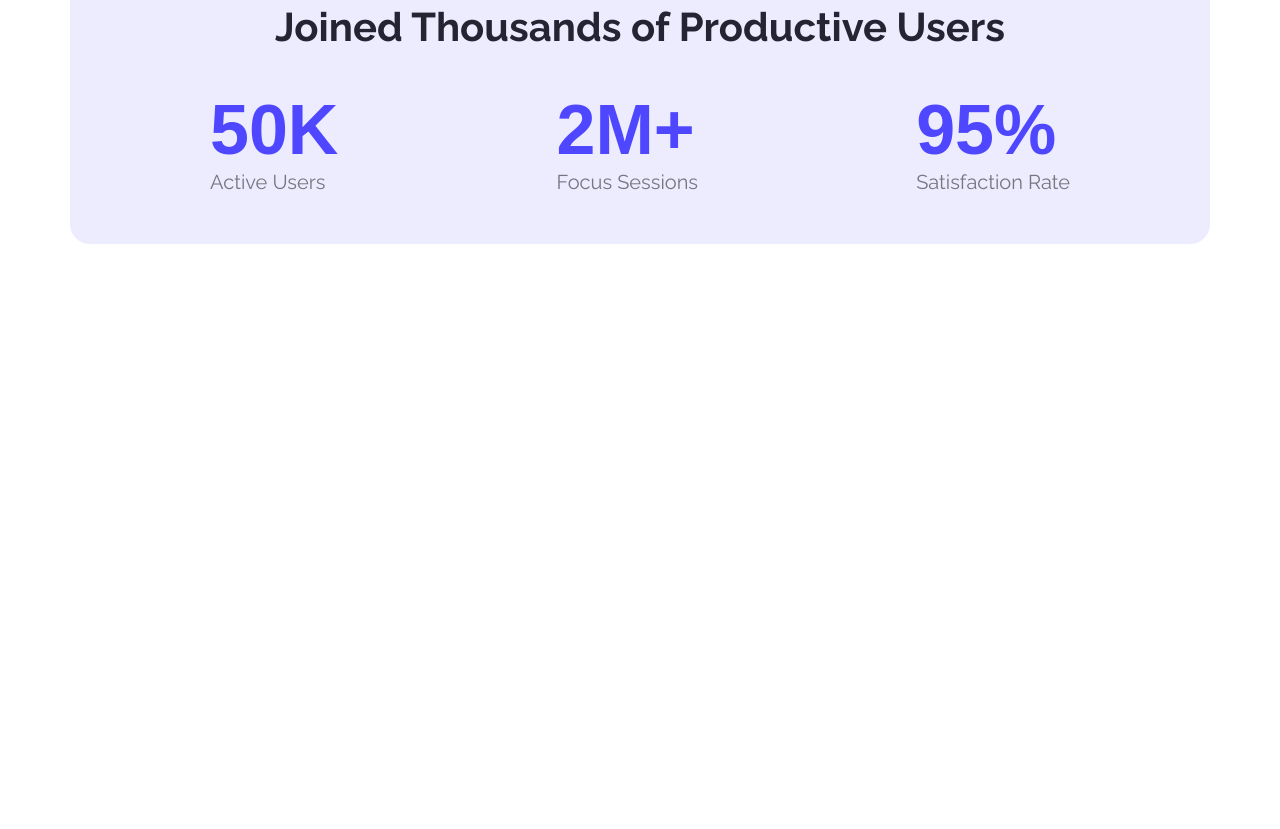
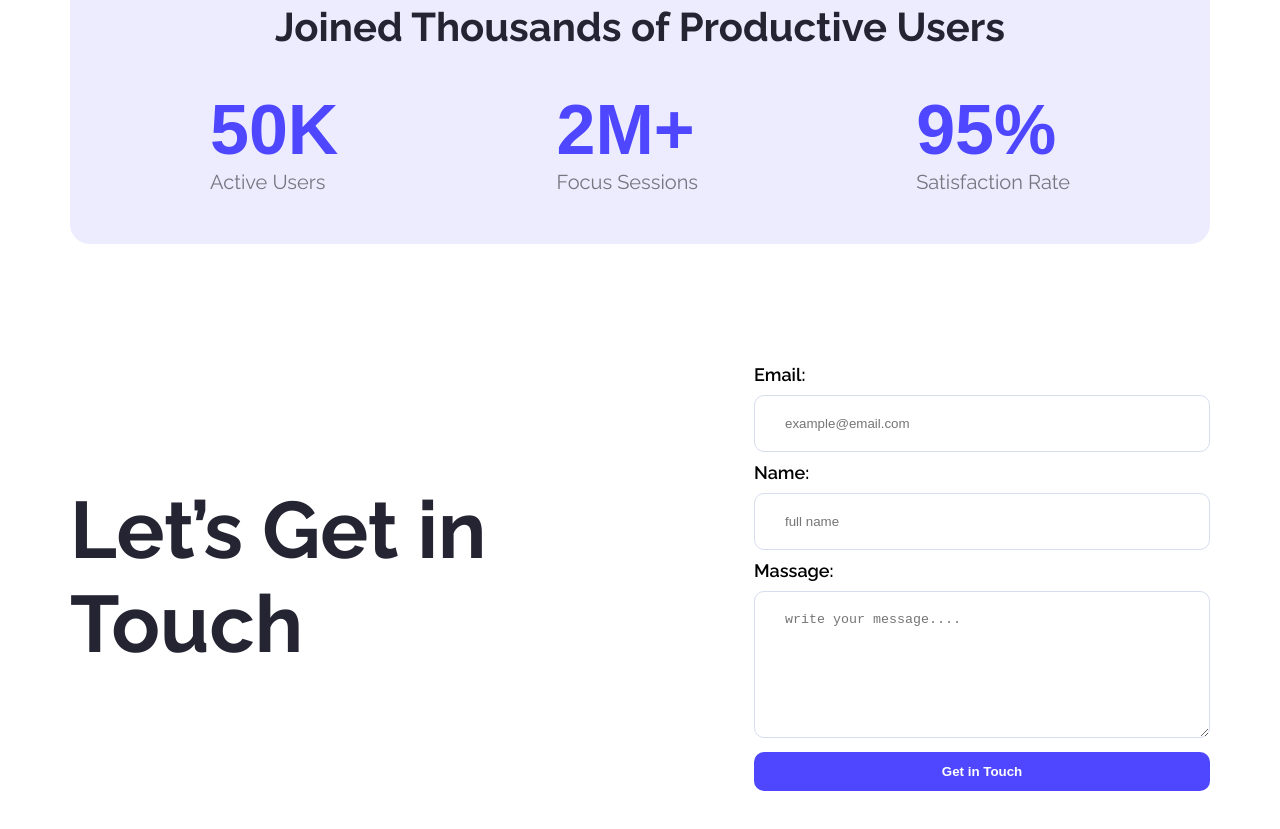
Before and after one commit to naymur-code/landpad, a plain HTML site: page index.html in a window 1280 px wide. Shown: the part 1298-2127 px from the top of the page. Before the commit the page ends 1662 px from the top, so only its background shows below. Drawn offline with Linux system fonts and the light colour scheme.

Commit message:
let's get in touch section

```diff
--- a/index.html
+++ b/index.html
@@ -66,6 +66,24 @@
             </div>
         </section>
 
+        <!-- let's get in touch section -->
+        <section class="container section-gap touch-section">
+            <div>
+                <h1>Let’s Get in <br>Touch</h1>
+            </div>
+            <form>
+                <label for="email">Email:</label><br>
+                <input type="email" placeholder="example@email.com"><br>
+
+                <label for="name">Name:</label><br>
+                <input type="text" placeholder="full name"><br>
+
+                <label for="massage">Massage:</label><br>
+                <textarea name="" id="" rows="7" placeholder="write your message...."></textarea><br>
+                <button id="form-btn" class="btn">Get in Touch</button>
+            </form>
+
+        </section>
     </main>
 
 </body>
--- a/stylesheet/style.css
+++ b/stylesheet/style.css
@@ -142,3 +142,38 @@ header {
     color: rgba(0, 0, 0, 0.5);
     font-size: 20px;
 }
+
+/* let's get in touch section */
+.touch-section {
+    display: flex;
+    justify-content: space-between;
+    align-items: center;
+}
+
+form {
+    width: 40%;
+}
+
+.touch-section h1 {
+    font-size: 80px;
+}
+
+input,
+textarea {
+    width: 100%;
+    border-radius: 10px;
+    margin: 10px 0;
+    padding: 20px 30px;
+    border: 1px solid #D6DDED;
+    outline: none;
+    box-sizing: border-box;
+}
+
+#form-btn {
+    width: 100%;
+}
+
+label {
+    font-size: 18px;
+    font-weight: 600;
+}
```
